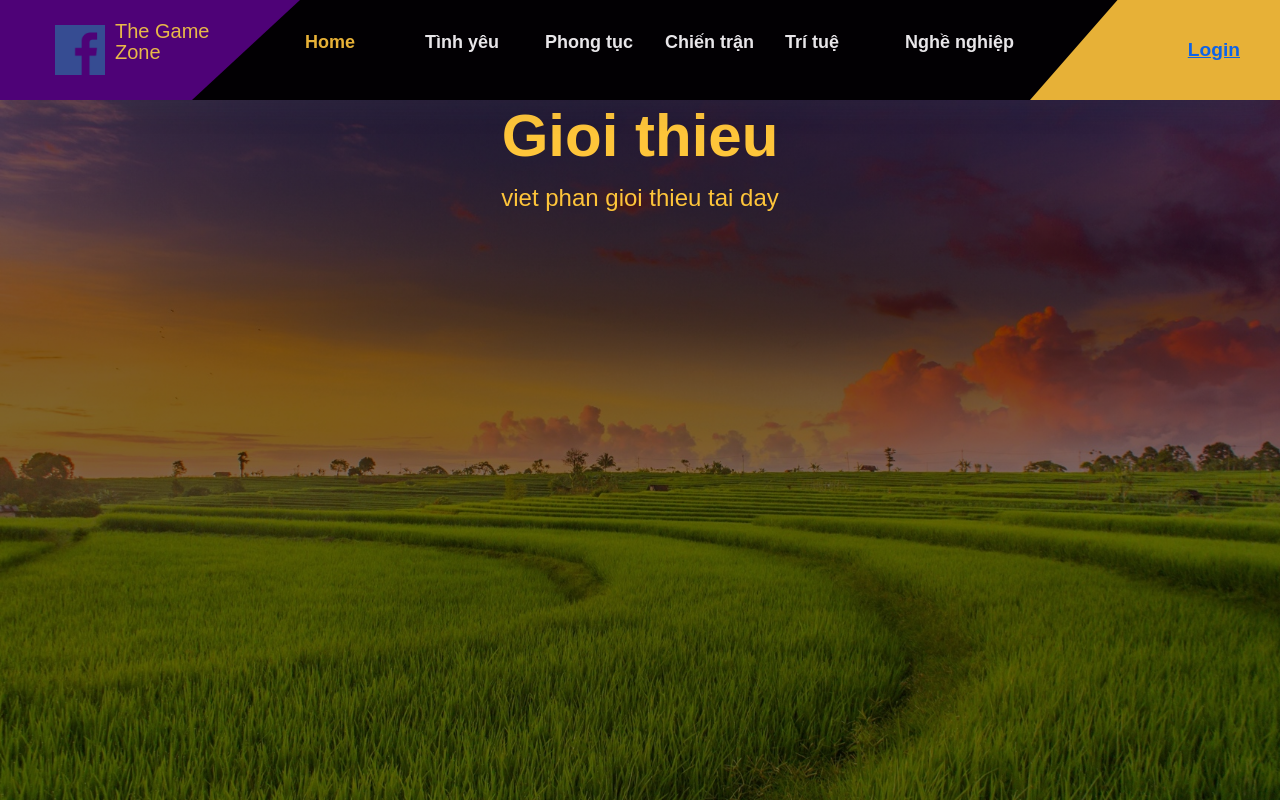
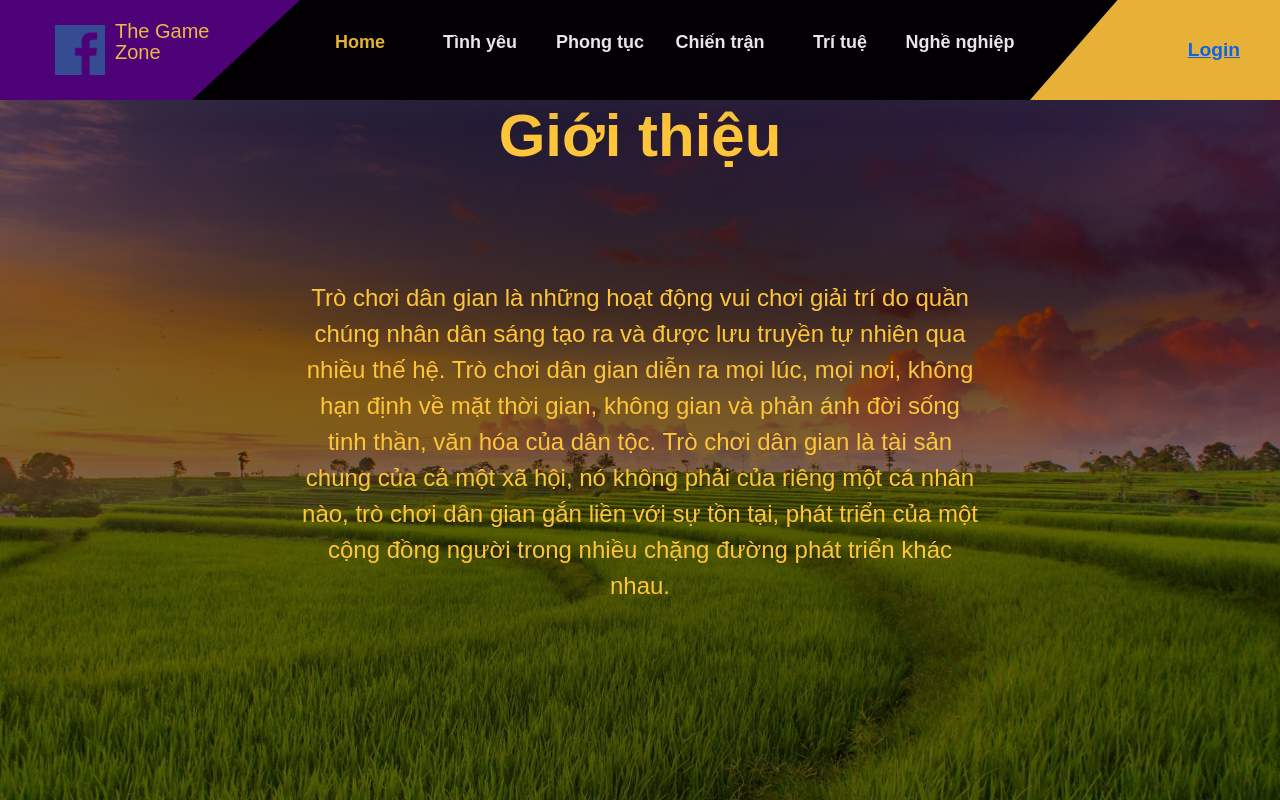
Before and after one commit to taolati20011/traditional-game-project, a React (Create React App) app: page / in a window 1280 px wide. Shown: the top 800 px of the page. Built offline with nearby package versions, Linux system fonts and the light colour scheme.

Commit message:
save username and accesstoken to localstorage

```diff
--- a/src/css/style.css
+++ b/src/css/style.css
@@ -49,6 +49,14 @@ p {
     box-shadow: 0px 0px 40px 0px rgba(91, 91, 91, 0.2);
 }
 
+.introduction-container p {
+    text-align: center;
+    vertical-align: middle;
+    padding-top: 100px;
+    padding-left: 300px;
+    padding-right: 300px;
+}
+
 .flex-row-justify-between {
     display: flex;
     flex-direction: row;
@@ -96,12 +104,15 @@ ul.navbar {
 ul.navbar li {
     width: 120px;
     padding-right: 10px;
+    text-align: center;
+    vertical-align: middle;
 }
 
 ul.navbar li a {
     text-decoration: none;
     color: #fff;
     font-weight: bold;
+
 }
 
 ul.navbar li a.active {
@@ -126,6 +137,30 @@ ul.navbar li a:hover:not(.active) {
     padding-right: 40px;
 }
 
+.hello-user {
+    width: 250px;
+    height: 100%;
+    background: red;
+    color: #000;
+    outline: none;
+    border: none;
+    clip-path: polygon(35% 0, 100% 0, 100% 100%, 0% 100%);
+    font-size: 1.2rem;
+    font-weight: bold;
+    text-align: right;
+    /* padding-right: 20px; */
+}
+
+.hello-user p {
+    width: 250px;
+    margin-left: 10px;
+    font-size: 20px;
+    padding-top: 20px;
+    padding-left: 20px;
+    text-align: center;
+    vertical-align: middle;
+}
+
 .list-page {
     background-color: white;
 }
--- a/src/html/Home.js
+++ b/src/html/Home.js
@@ -2,10 +2,36 @@ import '../App.css';
 import '../../src/css/style.css';
 import '../../src/css/style1.css';
 import '../css/style2.css'
-import React, { useEffect, useState } from 'react';
+import React, { Component, useEffect, useState } from 'react';
 import Image from './images/124010.png';
 
-const Home = () => {
+export default class Home extends Component {
+  constructor(props) {
+    super(props);
+    this.logOut = this.logOut.bind(this);
+    this.state = {
+      currentUser: undefined
+    }
+  }
+
+  componentDidMount() {
+    const user = localStorage.getItem("username");
+
+    if (user) {
+      this.setState({
+        currentUser: user
+      });
+    }
+  }
+
+  logOut() {
+      localStorage.removeItem("username")
+      localStorage.removeItem("accessToken")
+  }
+
+  render() {
+    const {currentUser} = this.state;
+
     return (
       <body class="home-body">
         <div id="head-wrapper">
@@ -16,27 +42,35 @@ const Home = () => {
             <p>The Game Zone</p>
           </div>
           <ul class="navbar">
-        <li><a href="#" class="active"> Home </a></li>
-        <li><a href="#">Tình yêu</a></li>
-        <li><a href="#">Phong tục</a></li>
-        <li><a href="#">Chiến trận</a></li>
-        <li><a href="#">Trí tuệ</a></li>
-        <li><a href="#">Nghề nghiệp</a></li>
+            <li><a href="." class="active"> Home </a></li>
+            <li><a href="#type1">Tình yêu</a></li>
+            <li><a href="#type2">Phong tục</a></li>
+            <li><a href="#type3">Chiến trận</a></li>
+            <li><a href="#type4">Trí tuệ</a></li>
+            <li><a href="#type5">Nghề nghiệp</a></li>
           </ul>
-      <button type="button" id="btn"><a href="/login"><i class="play-logo"></i>Login</a></button>
+          {currentUser ? (
+            <div class="hello-user">
+              <p> Hello, {currentUser}  <br></br>
+              <a class="log-out" onClick={this.logOut} href="."> Sign out </a> </p>
+            </div>
+          ) : (<button type="button" id="btn"><a href="/login"><i class="play-logo"></i>Login</a></button>)}
         </div>
 
         <div id="introduction-wrapper">
           <div class="introduction-container">
-        <h1>Gioi thieu</h1>
-        <p>viet phan gioi thieu tai day</p>
+            <h1>Giới thiệu</h1>
+            <p>Trò chơi dân gian là những hoạt động vui chơi giải trí do quần chúng nhân dân sáng tạo ra và được lưu truyền tự nhiên qua nhiều thế hệ.
+              Trò chơi dân gian diễn ra mọi lúc, mọi nơi, không hạn định về mặt thời gian, không gian và phản ánh đời sống tinh thần, văn hóa của dân tộc.
+              Trò chơi dân gian là tài sản chung của cả một xã hội, nó không phải của riêng một cá nhân nào, trò chơi dân gian gắn liền với sự tồn tại, phát triển của một cộng đồng người trong nhiều chặng đường phát triển khác nhau.
+            </p>
           </div>
         </div>
 
         <div class="content-wrapper">
           <div class="section-1-wrapper">
-        <h1>The loai</h1>
-        <div class="section-1-container">
+            <h1>Thể loại</h1>
+            <div class="section-1-container" id="type1">
               <h4>Tình yêu</h4>
               <br />
               <div class="section-1-img">
@@ -67,7 +101,7 @@ const Home = () => {
               </div>
             </div>
 
-        <div class="section-1-container">
+            <div class="section-1-container" id="type2">
               <h4>Phong tục</h4>
               <br />
               <div class="section-1-img">
@@ -98,7 +132,7 @@ const Home = () => {
               </div>
             </div>
 
-        <div class="section-1-container">
+            <div class="section-1-container" id="type3">
               <h4>Chiến trận</h4>
               <br />
               <div class="section-1-img">
@@ -129,7 +163,7 @@ const Home = () => {
               </div>
             </div>
 
-        <div class="section-1-container">
+            <div class="section-1-container" id="type4">
               <h4>Trí tuệ</h4>
               <br />
               <div class="section-1-img">
@@ -160,7 +194,7 @@ const Home = () => {
               </div>
             </div>
 
-        <div class="section-1-container">
+            <div class="section-1-container" id="type5">
               <h4>Nghề nghiệp</h4>
               <br />
               <div class="section-1-img">
@@ -197,4 +231,4 @@ const Home = () => {
         );
   }
 
-export default Home;
+}
--- a/src/login/Login.js
+++ b/src/login/Login.js
@@ -2,6 +2,7 @@ import React, { Component } from 'react'
 import background from '../html/images/background_1.jpg';
 import avatar from '../html/images/avatar.png';
 import "../css/Login.css"
+import axios from 'axios';
 
 export default class Login extends Component {
     constructor(props) {
@@ -34,13 +35,22 @@ export default class Login extends Component {
 
         fetch("http://localhost:8080/api/user/login", requestOptions)
             .then(response => {
-                return response.text()
+                if (response.status == 400) {
+                    alert("Username or password is wrong! Please check it again!")
+                    return
+                }
+                else return response.json()
             })
             .then(result => {
-                localStorage.setItem("accessToken", result.accessToken)
-                alert(result)
-                if (result == "Login Successful!") {
+                console.log(result)
+                if (result.accessToken) {
+                    alert("Login Successful")
+                    localStorage.setItem("username", result.username)
+                    localStorage.setItem("accessToken", result.accessToken)
                     window.location.replace("/")
+                }
+                else {
+                    alert("Server is down!\nPlease contact admin to open server!")
                 }
             })
     }
```
Lines whose indentation alone changed are shown as unchanged.
